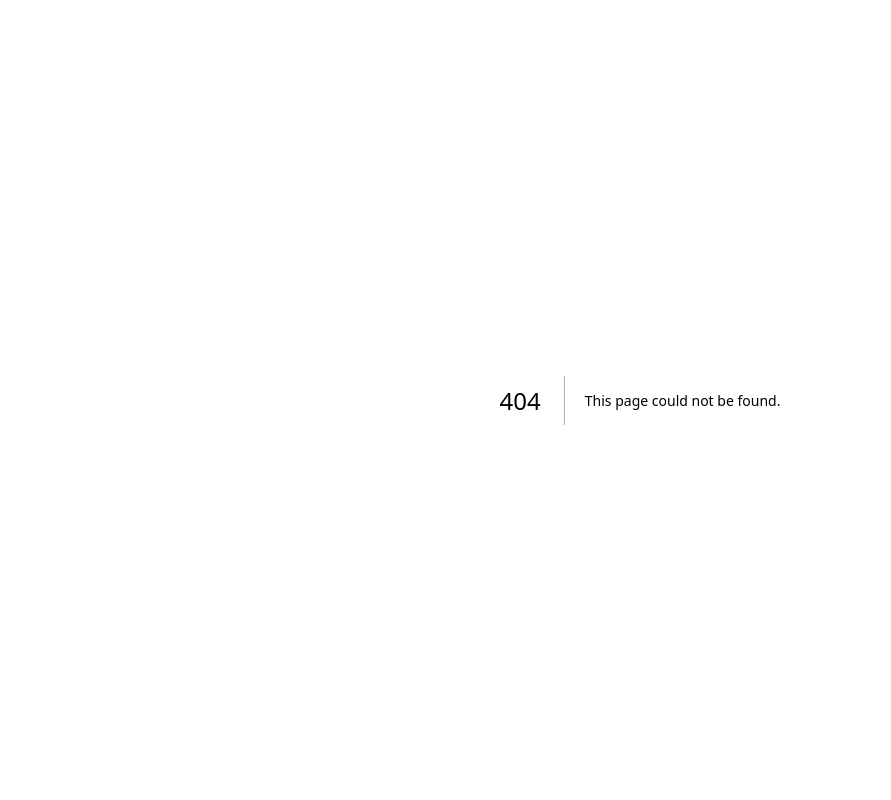
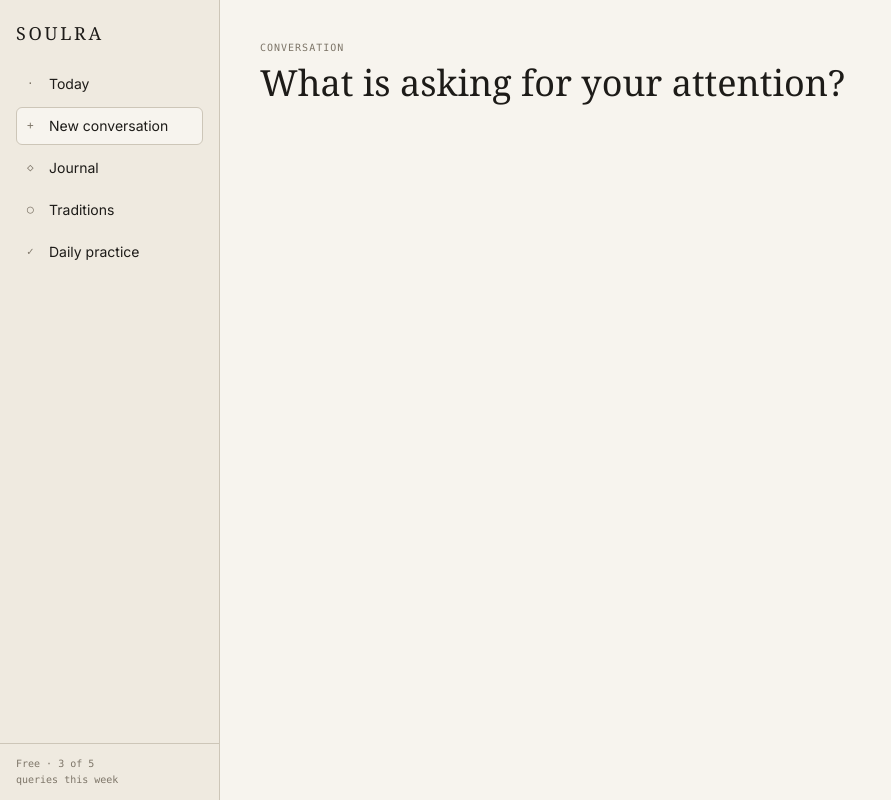
Before and after one commit to ananthanarayanan431/soulra, a Next.js app: page /chat in a window 1280 px wide. Before the commit this address had no page. Shown: the whole page, without its empty margins (0-891 px from the left). Built offline with nearby package versions, Linux system fonts and the light colour scheme.

Commit message:
feat: scaffold Home, Chat, Journal, Daily page shells with Sidebar

```diff
--- /dev/null
+++ b/app/chat/page.tsx
@@ -0,0 +1,13 @@
+import { Sidebar } from "@/components/layout";
+
+export default function ChatPage() {
+  return (
+    <div className="flex h-screen bg-paper overflow-hidden">
+      <Sidebar />
+      <main className="flex-1 overflow-auto p-10">
+        <div className="font-mono text-[10px] text-muted uppercase tracking-widest">conversation</div>
+        <div className="font-serif text-4xl mt-2">What is asking for your attention?</div>
+      </main>
+    </div>
+  );
+}
--- /dev/null
+++ b/app/daily/page.tsx
@@ -0,0 +1,13 @@
+import { Sidebar } from "@/components/layout";
+
+export default function DailyPage() {
+  return (
+    <div className="flex h-screen bg-paper overflow-hidden">
+      <Sidebar />
+      <main className="flex-1 overflow-auto p-10">
+        <div className="font-mono text-[10px] text-muted uppercase tracking-widest">daily practice</div>
+        <div className="font-serif text-4xl mt-2">Today's teaching.</div>
+      </main>
+    </div>
+  );
+}
--- /dev/null
+++ b/app/home/page.tsx
@@ -0,0 +1,13 @@
+import { Sidebar } from "@/components/layout";
+
+export default function HomePage() {
+  return (
+    <div className="flex h-screen bg-paper overflow-hidden">
+      <Sidebar />
+      <main className="flex-1 overflow-auto p-10">
+        <div className="font-mono text-[10px] text-muted uppercase tracking-widest">home · today</div>
+        <div className="font-serif text-4xl mt-2">Welcome back.</div>
+      </main>
+    </div>
+  );
+}
--- /dev/null
+++ b/app/journal/page.tsx
@@ -0,0 +1,13 @@
+import { Sidebar } from "@/components/layout";
+
+export default function JournalPage() {
+  return (
+    <div className="flex h-screen bg-paper overflow-hidden">
+      <Sidebar />
+      <main className="flex-1 overflow-auto p-10">
+        <div className="font-mono text-[10px] text-muted uppercase tracking-widest">your journal</div>
+        <div className="font-serif text-4xl mt-2">Wisdom you've kept.</div>
+      </main>
+    </div>
+  );
+}
```
